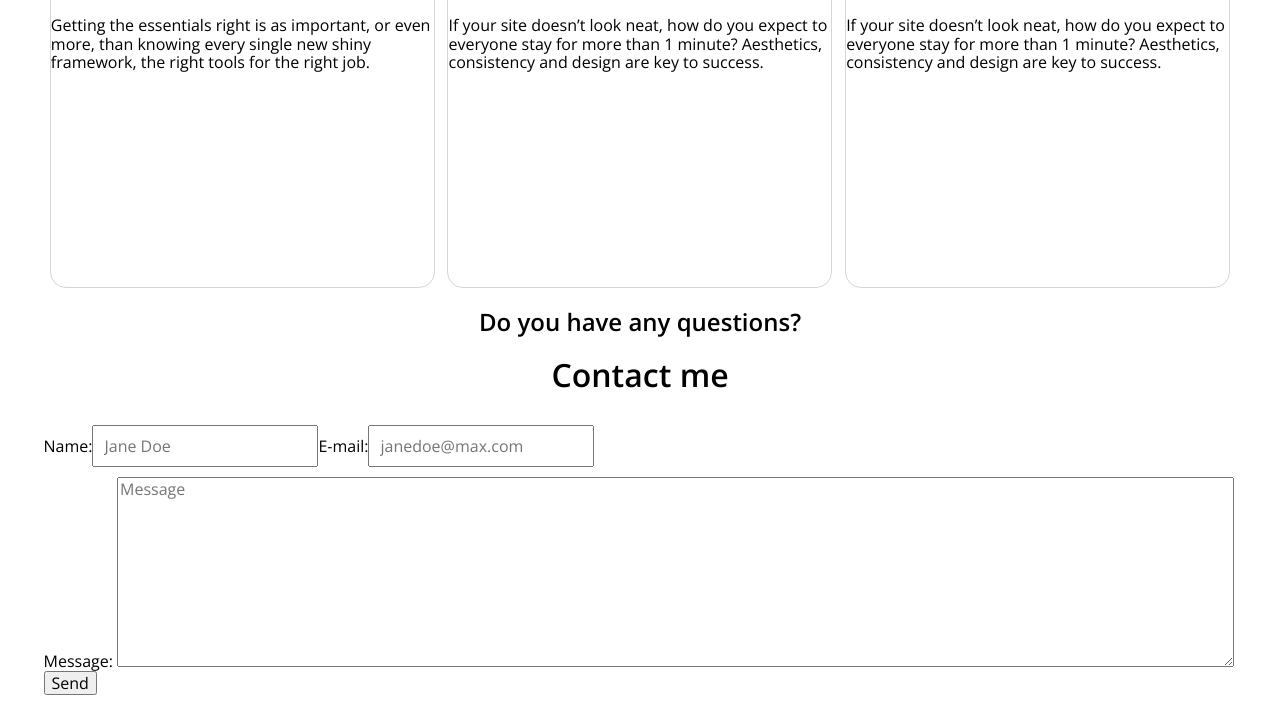
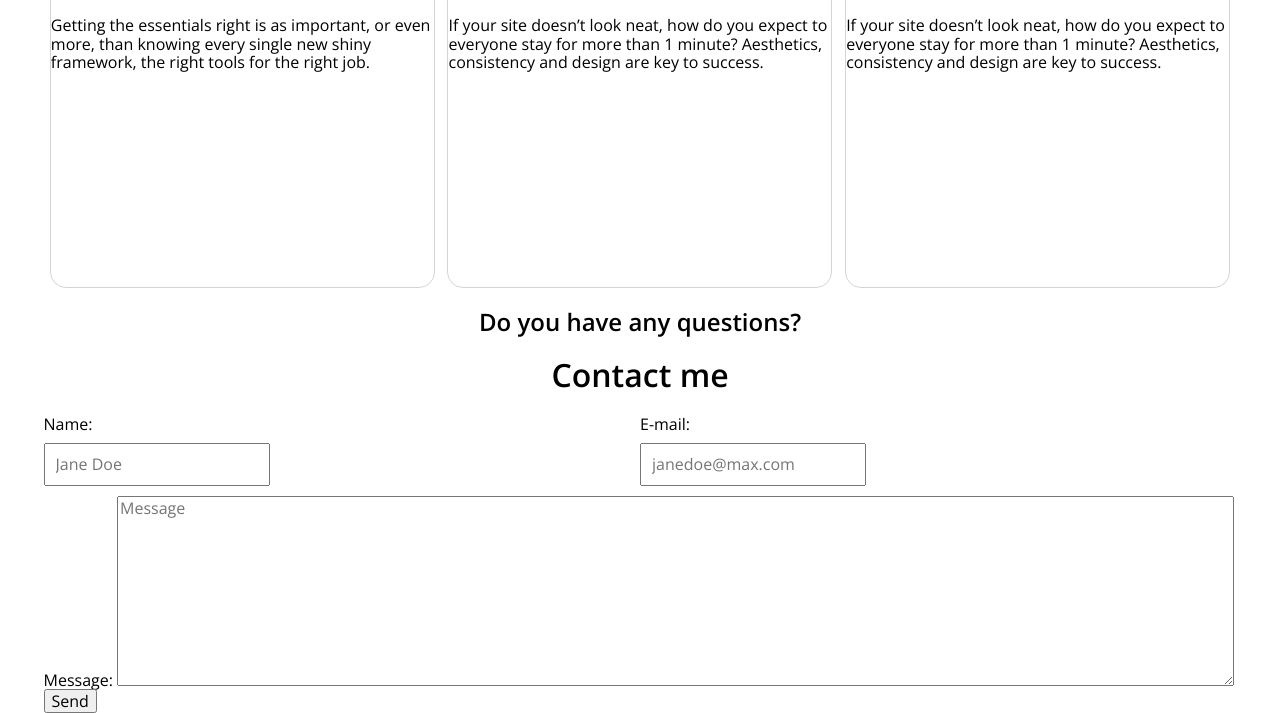
Before and after one commit to fmabbaticchio/fmabba, a plain HTML site: page index.html in a window 1280 px wide. Shown: the part 1390-2103 px from the top of the page. Drawn offline with nearby package versions, Linux system fonts and the light colour scheme.

Commit message:
working in css of contact form

```diff
--- a/index.html
+++ b/index.html
@@ -106,18 +106,22 @@
             </div>
         </div>
     </section>
-    <section id="contactme">
+    <section class="container" id="contactme">
         <div class="section-title">
             <h2>Do you have any questions?</h2>
             <h1>Contact me</h1>
         </div>
-        <form class="container" action="mailto">
-            <div class="">
-                <div class="row inputdata" >
-                    <label for="name">Name:</label>
-                    <input placeholder="Jane Doe" type="text" id="name" name="name" required>
-                    <label for="email">E-mail:</label>
-                    <input placeholder="janedoe@max.com" type="text" id="email" name="email" required>
+        <form action="mailto">
+            <div class="contactdata">
+                <div class="container row">
+                    <div class="subdiv-name name-holder">
+                        <label for="name">Name:</label>
+                        <input placeholder="Jane Doe" type="text" id="name" name="name" required>
+                    </div>
+                    <div class="subdiv-email email-holder">
+                        <label for="email">E-mail:</label>
+                        <input placeholder="janedoe@max.com" type="text" id="email" name="email" required>
+                    </div>
                 </div>
             </div>
             <div>
--- a/styles.css
+++ b/styles.css
@@ -528,10 +528,36 @@ html {
 
 input[type=text] {
   padding:10px;
-  margin:10px 0; // add top and bottom margin
+  margin:10px 0;
 }
 
-.inputdata {
+.name-holder {
   display: flex;
-  align-items: center;
+  flex-direction: column;
 }
+
+.email-holder {
+  display: flex;
+  flex-direction: column;
+}
+
+.contactdata {
+  display: flex;
+  justify-content: space-evenly;
+  }
+
+.subdiv-name {
+  display: flex;
+  align-items: start;
+  flex-direction: column;
+  width: 50%;
+  margin-left: 0;
+}
+
+.subdiv-email {
+  display: flex;
+  align-items: start;
+  flex-direction: column;
+  width: 50%;
+  margin-right: 0;
+}
```
